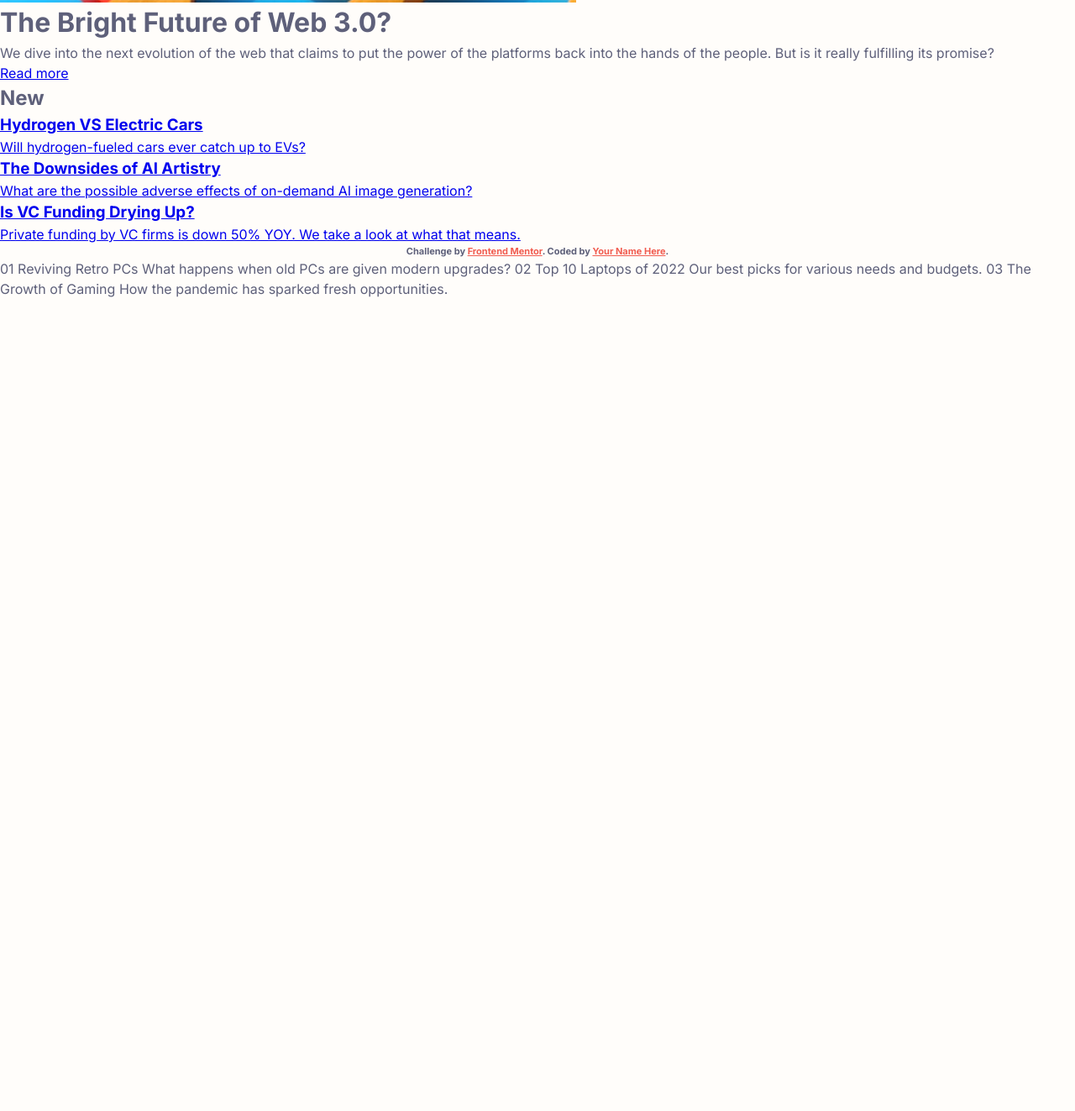
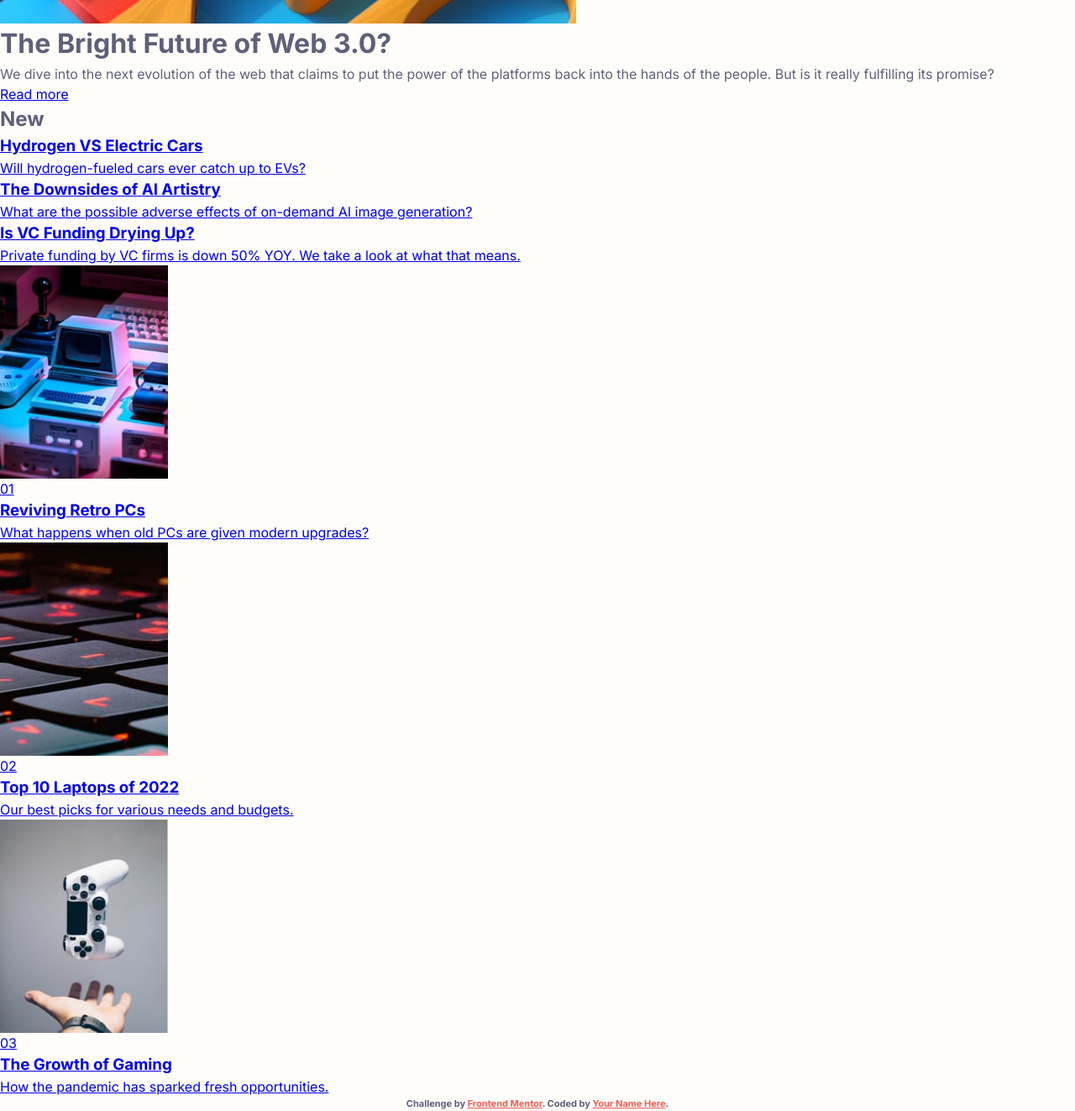
Before and after one commit to Achigyus/news-homepage-main, a website built with Vite: page index.html in a window 1280 px wide. Shown: the part 757-2080 px from the top of the page at 84% size. Before the commit the page ends 1113 px from the top, so only its background shows below. Built offline with nearby package versions, Linux system fonts and the light colour scheme.

Commit message:
basic html done

```diff
--- a/index.html
+++ b/index.html
@@ -17,12 +17,18 @@
 <body>
 
   <header class="header">
-    <nav class="nav">
+    <nav class="nav" aria-label="Main navigation">
       <div class="nav_logo_wrap">
         <a href="#" class="nav_logo">
           <img src="/src/assets/images/logo.svg" alt="News homepage logo" class="nav_logo_img">
         </a>
       </div>
+
+      <button class="menu_btn" aria-label="Menu button" aria-expanded="false">
+        <span class="sr_only">Menu</span>
+        <img src="/src/assets/images/icon-menu.svg" aria-hidden="true" alt="Menu icon" class="menu_btn_img open">
+        <img src="/src/assets/images/icon-menu-close.svg" aria-hidden="true" alt="Close Menu icon" class="menu_btn_img close">
+      </button>
 
       <ul class="nav_links_ul">
         <li class="nav_links_li">
@@ -46,6 +52,7 @@
 
   <main class="main">
     <div class="main_wrap">
+      <div class="main_top">
         <div class="main_left">
           <div class="main_left_top">
             <div class="main_left_top_img_wrap">
@@ -83,6 +90,40 @@
           </div>
         </div>
       </div>
+      <div class="main_btm">
+        <section class="articles_section">
+          <a href="#" class="article_card">
+            <div class="article_card_img_cont">
+              <img src="/src/assets/images/image-retro-pcs.jpg" alt="Retro PCs" class="article_card_img">
+            </div>
+            <div class="article_card_content">
+              <p class="article_number">01</p>
+              <h3 class="article_card_h3">Reviving Retro PCs</h3>
+              <p class="article_card_p">What happens when old PCs are given modern upgrades?</p>
+          </a>
+
+          <a href="#" class="article_card">
+            <div class="article_card_img_cont">
+              <img src="/src/assets/images/image-top-laptops.jpg" alt="Retro PCs" class="article_card_img">
+            </div>
+            <div class="article_card_content">
+              <p class="article_number">02</p>
+              <h3 class="article_card_h3">Top 10 Laptops of 2022</h3>
+              <p class="article_card_p">Our best picks for various needs and budgets.</p>
+          </a>
+
+          <a href="#" class="article_card">
+            <div class="article_card_img_cont">
+              <img src="/src/assets/images/image-gaming-growth.jpg" alt="Retro PCs" class="article_card_img">
+            </div>
+            <div class="article_card_content">
+              <p class="article_number">03</p>
+              <h3 class="article_card_h3">The Growth of Gaming</h3>
+              <p class="article_card_p">How the pandemic has sparked fresh opportunities.</p>
+          </a>
+        </section>
+      </div>
+    </div>
   </main>
 
   <footer class="footer">
@@ -92,19 +133,6 @@
     </h2>
   </footer>
 
-  01
-  Reviving Retro PCs
-  What happens when old PCs are given modern upgrades?
-
-  02
-  Top 10 Laptops of 2022
-  Our best picks for various needs and budgets.
-
-  03
-  The Growth of Gaming
-  How the pandemic has sparked fresh opportunities.
-
-
   <script type="module" src="/src/scripts/main.ts"></script>
 </body>
 </html>
--- a/src/sass/_base.sass
+++ b/src/sass/_base.sass
@@ -22,6 +22,13 @@ body
 .fw800
     font-weight: 800
 
+.sr_only
+    opacity: 0
+    position: absolute
+
+.close
+    display: none
+
 .attribution_h2
     text-align: center
     padding: 0.5rem vars.$spacing_3
```
Lines whose indentation alone changed are shown as unchanged.
